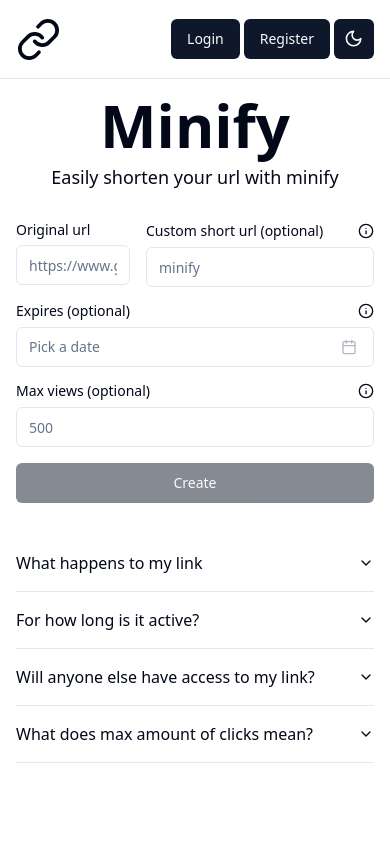
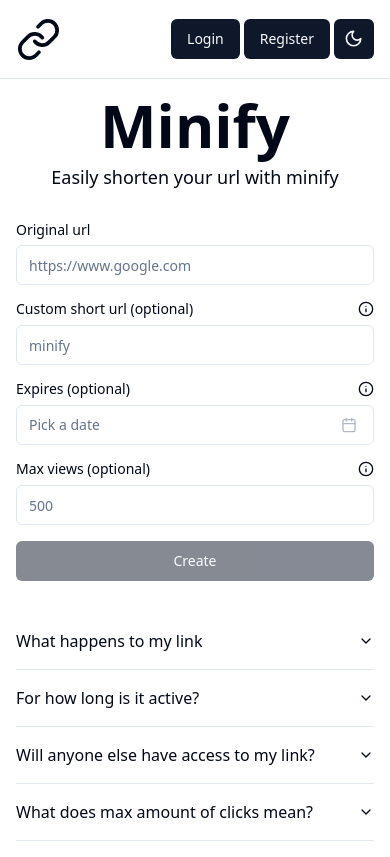
Before and after one commit to arebrinkemil/minify, a Next.js app: page / in a window 390 px wide. Built offline with nearby package versions, Linux system fonts and the light colour scheme; no server answers.

Commit message:
fixed ui

```diff
--- a/components/made/UrlForm.tsx
+++ b/components/made/UrlForm.tsx
@@ -154,7 +154,7 @@ const UrlForm: FC<UrlFormProps> = ({ initialValue, onSubmit }) => {
       <form
         onSubmit={form.handleSubmit(handleSubmit)}
         autoComplete='off'
-        className='grid grid-cols-1 gap-4 sm:grid-cols-2'
+        className='grid grid-cols-1 gap-y-4 sm:grid-cols-2 sm:gap-4'
       >
         <FormField
           control={form.control}
@@ -180,7 +180,7 @@ const UrlForm: FC<UrlFormProps> = ({ initialValue, onSubmit }) => {
           control={form.control}
           name='shortUrl'
           render={({ field: { onChange, ...rest } }) => (
-            <FormItem className='sm:col-span-2'>
+            <FormItem className='sm:cols-span-1 col-span-2'>
               <FormLabel className='flex w-full flex-grow items-center justify-between'>
                 Custom short url (optional)
                 <HoverCard>
@@ -209,7 +209,7 @@ const UrlForm: FC<UrlFormProps> = ({ initialValue, onSubmit }) => {
           control={form.control}
           name='expires'
           render={({ field }) => (
-            <FormItem className='md:cols-span-1 col-span-2 flex flex-col'>
+            <FormItem className='sm:cols-span-1 col-span-2 flex flex-col'>
               <FormLabel className='flex w-full flex-grow items-center justify-between'>
                 Expires (optional)
                 <HoverCard>
@@ -276,7 +276,7 @@ const UrlForm: FC<UrlFormProps> = ({ initialValue, onSubmit }) => {
           control={form.control}
           name='maxAmount'
           render={({ field }) => (
-            <FormItem className='md:cols-span-1 col-span-2'>
+            <FormItem className='sm:cols-span-1 col-span-2'>
               <FormLabel className='flex w-full flex-grow items-center justify-between'>
                 Max views (optional)
                 <HoverCard>
@@ -303,7 +303,7 @@ const UrlForm: FC<UrlFormProps> = ({ initialValue, onSubmit }) => {
           )}
         />
 
-        <div className='col-span-2 grid gap-4 md:grid-cols-2'>
+        <div className='col-span-2 grid gap-4 sm:grid-cols-2'>
           <Button type='submit' disabled={!form.formState.isValid}>
             {!initialValue ? 'Create' : 'Save'}
           </Button>
@@ -311,7 +311,6 @@ const UrlForm: FC<UrlFormProps> = ({ initialValue, onSubmit }) => {
             {initialValue ? <QRCodeDialog url={initialValue.url} /> : null}
           </div>
         </div>
-
       </form>
     </Form>
   )
```
